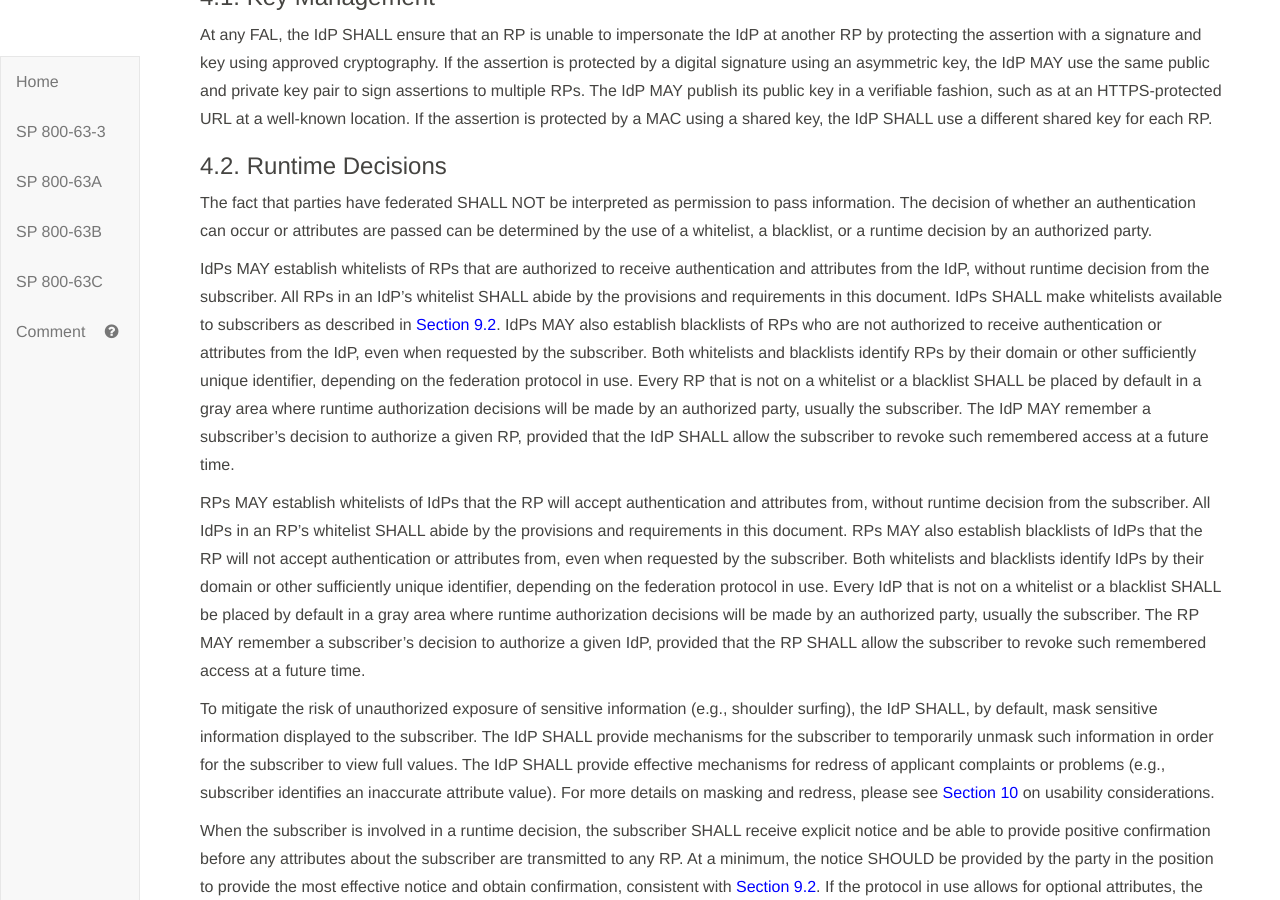
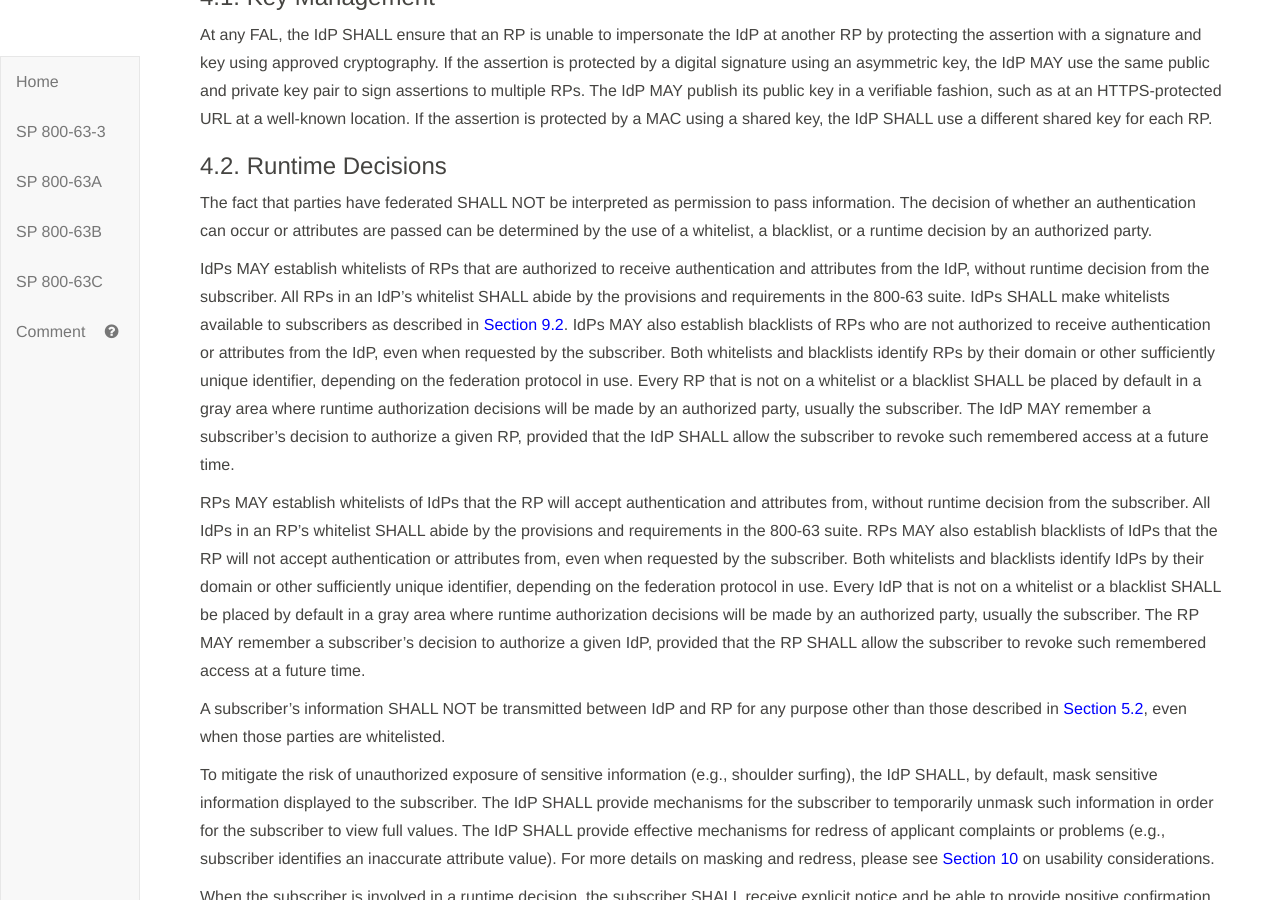
Before and after one commit to usnistgov/800-63-3, a Jekyll site: the page built from sp800-63c/sec4_fal.md, in a window 1280 px wide and 900 px high, scrolled down 1022 px. Built offline with Jekyll 4.4.1, drawn with Linux system fonts in a browser that asks for light colours; our own code applies the rules of GitHub Pages for plain Markdown files.

Commit message:
changed “this document” to “the 800-63 suite”, clarified and re-iterated that you can’t send subscriber information around unless you’re logging them in

```diff
--- a/sp800-63c/sec4_fal.md
+++ b/sp800-63c/sec4_fal.md
@@ -40,9 +40,11 @@ At any FAL, the IdP SHALL ensure that an RP is unable to impersonate the IdP at
 
 The fact that parties have federated SHALL NOT be interpreted as permission to pass information. The decision of whether an authentication can occur or attributes are passed can be determined by the use of a whitelist, a blacklist, or a runtime decision by an authorized party.
 
-IdPs MAY establish whitelists of RPs that are authorized to receive authentication and attributes from the IdP, without runtime decision from the subscriber. All RPs in an IdP's whitelist SHALL abide by the provisions and requirements in this document. IdPs SHALL make whitelists available to subscribers as described in [Section 9.2](#notice). IdPs MAY also establish blacklists of RPs who are not authorized to receive authentication or attributes from the IdP, even when requested by the subscriber. Both whitelists and blacklists identify RPs by their domain or other sufficiently unique identifier, depending on the federation protocol in use. Every RP that is not on a whitelist or a blacklist SHALL be placed by default in a gray area where runtime authorization decisions will be made by an authorized party, usually the subscriber. The IdP MAY remember a subscriber's decision to authorize a given RP, provided that the IdP SHALL allow the subscriber to revoke such remembered access at a future time.
+IdPs MAY establish whitelists of RPs that are authorized to receive authentication and attributes from the IdP, without runtime decision from the subscriber. All RPs in an IdP's whitelist SHALL abide by the provisions and requirements in the 800-63 suite. IdPs SHALL make whitelists available to subscribers as described in [Section 9.2](#notice). IdPs MAY also establish blacklists of RPs who are not authorized to receive authentication or attributes from the IdP, even when requested by the subscriber. Both whitelists and blacklists identify RPs by their domain or other sufficiently unique identifier, depending on the federation protocol in use. Every RP that is not on a whitelist or a blacklist SHALL be placed by default in a gray area where runtime authorization decisions will be made by an authorized party, usually the subscriber. The IdP MAY remember a subscriber's decision to authorize a given RP, provided that the IdP SHALL allow the subscriber to revoke such remembered access at a future time.
 
-RPs MAY establish whitelists of IdPs that the RP will accept authentication and attributes from, without runtime decision from the subscriber. All IdPs in an RP's whitelist SHALL abide by the provisions and requirements in this document. RPs MAY also establish blacklists of IdPs that the RP will not accept authentication or attributes from, even when requested by the subscriber. Both whitelists and blacklists identify IdPs by their domain or other sufficiently unique identifier, depending on the federation protocol in use. Every IdP that is not on a whitelist or a blacklist SHALL be placed by default in a gray area where runtime authorization decisions will be made by an authorized party, usually the subscriber. The RP MAY remember a subscriber's decision to authorize a given IdP, provided that the RP SHALL allow the subscriber to revoke such remembered access at a future time.
+RPs MAY establish whitelists of IdPs that the RP will accept authentication and attributes from, without runtime decision from the subscriber. All IdPs in an RP's whitelist SHALL abide by the provisions and requirements in the 800-63 suite. RPs MAY also establish blacklists of IdPs that the RP will not accept authentication or attributes from, even when requested by the subscriber. Both whitelists and blacklists identify IdPs by their domain or other sufficiently unique identifier, depending on the federation protocol in use. Every IdP that is not on a whitelist or a blacklist SHALL be placed by default in a gray area where runtime authorization decisions will be made by an authorized party, usually the subscriber. The RP MAY remember a subscriber's decision to authorize a given IdP, provided that the RP SHALL allow the subscriber to revoke such remembered access at a future time.
+
+A subscriber's information SHALL NOT be transmitted between IdP and RP for any purpose other than those described in [Section 5.2](#privacy-reqs), even when those parties are whitelisted.
 
 To mitigate the risk of unauthorized exposure of sensitive information (e.g., shoulder surfing), the IdP SHALL, by default, mask sensitive information displayed to the subscriber.  The IdP SHALL provide mechanisms for the subscriber to temporarily unmask such information in order for the subscriber to view full values. The IdP SHALL provide effective mechanisms for redress of applicant complaints or problems (e.g., subscriber identifies an inaccurate attribute value). For more details on masking and redress, please see [Section 10](#usability) on usability considerations.
 
```
Also changed, not shown: sp800-63c/sec5_federation.md (+1 -1 lines), sp800-63c/sec9_privacy.md (+1 -1 lines).
